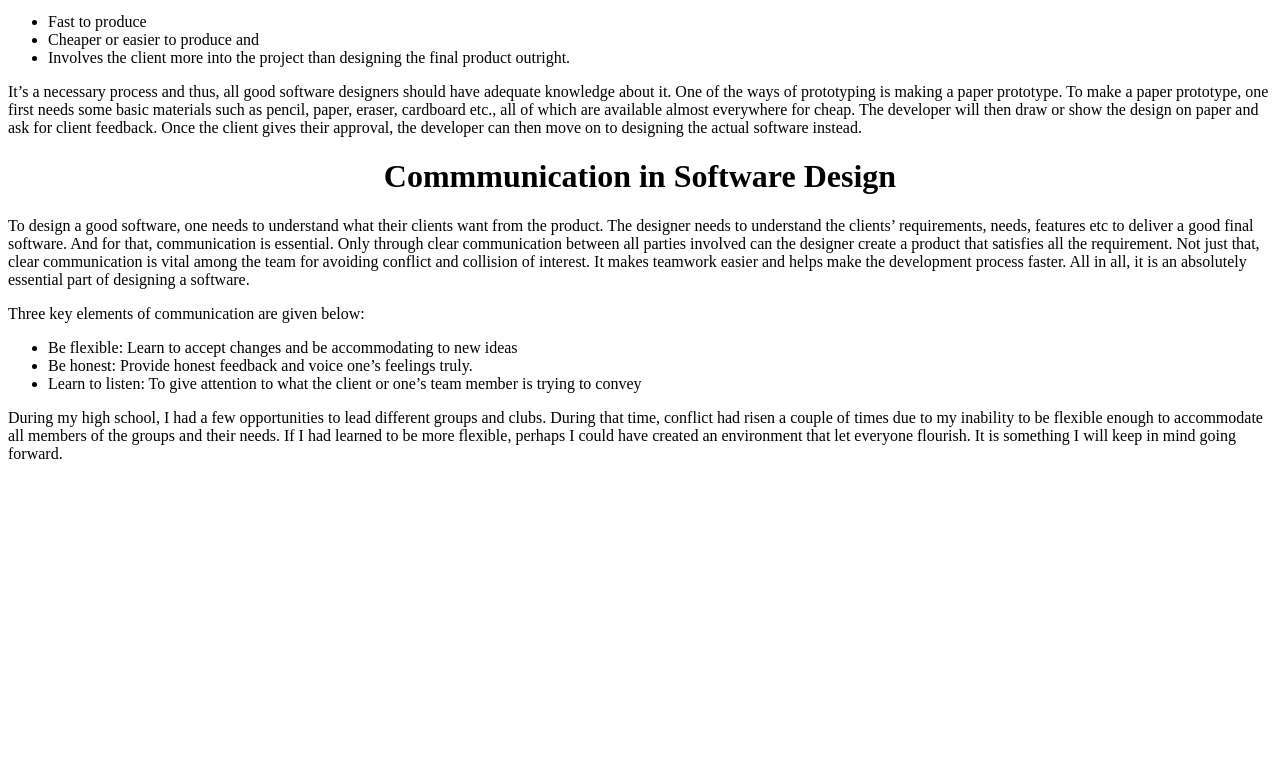
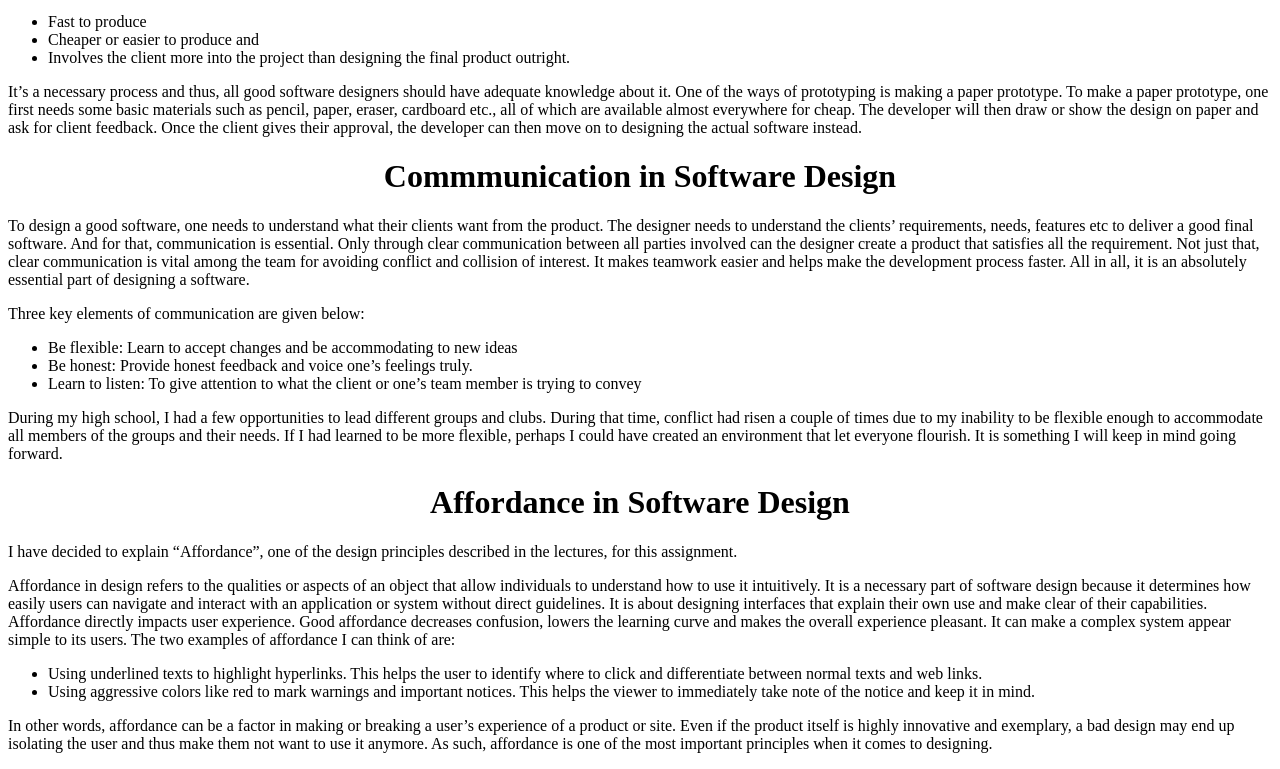
Before and after one commit to thossa01/CIS1250LAB, a plain HTML site: page index.html in a window 1280 px wide. Shown: the part 2310-3079 px from the top of the page. Before the commit the page ends 2789 px from the top, so only its background shows below. Drawn offline with Linux system fonts and the light colour scheme.

Commit message:
Update index.html

```diff
--- a/index.html
+++ b/index.html
@@ -102,6 +102,20 @@
 	<p>During my high school, I had a few opportunities to lead different groups and clubs. During that time, conflict had risen a couple of times due to my inability to be
 		flexible enough to accommodate all members of the groups and their needs. If I had learned to be more flexible, perhaps I could have created an environment that
 		let everyone flourish. It is something I will keep in mind going forward.</p>
+	<h1 style="text-align:center">Affordance in Software Design</h1>
+	<p>I have decided to explain “Affordance”, one of the design principles described in the lectures, for this assignment.</p>
+	<p>Affordance in design refers to the qualities or aspects of an object that allow individuals to understand how to use it intuitively. It is a necessary part of software
+		design because it determines how easily users can navigate and interact with an application or system without direct guidelines. It is about designing interfaces
+		that explain their own use and make clear of their capabilities. Affordance directly impacts user experience. Good affordance decreases confusion, lowers the
+		learning curve and makes the overall experience pleasant. It can make a complex system appear simple to its users. The two examples of affordance I can think of
+		are:</p>
+	<ul>
+	<li> Using underlined texts to highlight hyperlinks. This helps the user to identify where to click and differentiate between normal texts and web links. </li>
+	<li> Using aggressive colors like red to mark warnings and important notices. This helps the viewer to immediately take note of the notice and keep it in mind. </li>
+	</ul>
+	<p>In other words, affordance can be a factor in making or breaking a user’s experience of a product or site. Even if the product itself is highly innovative and exemplary,
+		a bad design may end up isolating the user and thus make them not want to use it anymore. As such, affordance is one of the most important principles when it comes
+		to designing.</p>
 </body>
 
 </html>
```
